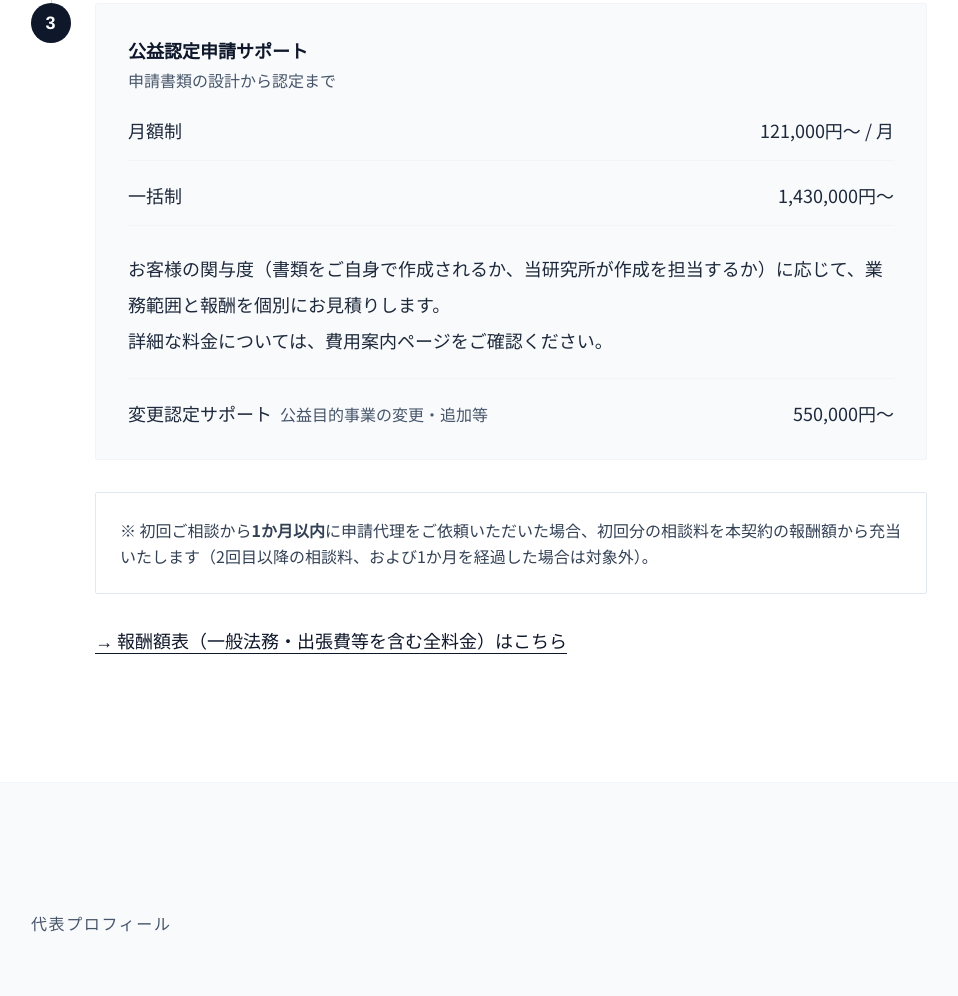
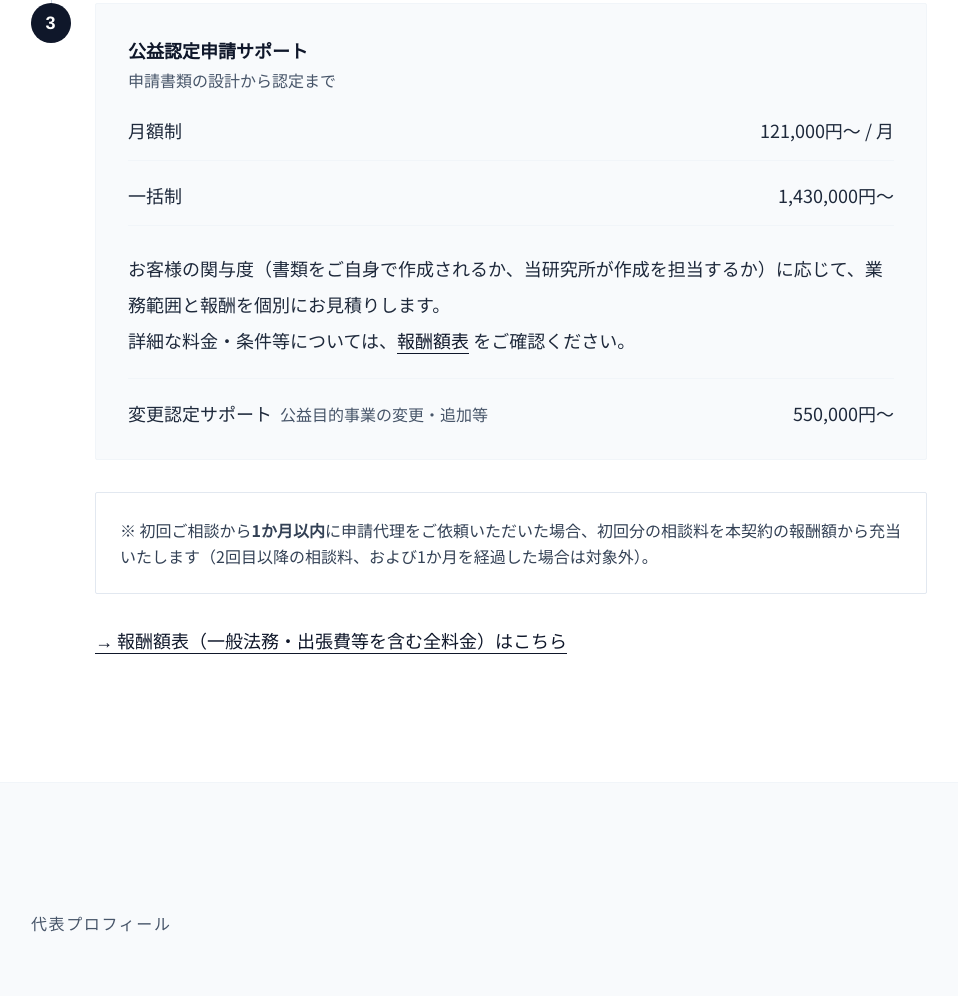
Before and after one commit to sky621tyo/atsumi-hiroyuki.jp, a plain HTML site: page koueki.html in a window 1280 px wide. Shown: the part 5309-6305 px from the top of the page, without its empty margins (161-1119 px from the left). Drawn offline with nearby package versions, Linux system fonts and the light colour scheme.

Commit message:
fix: rename 費用案内ページ to 報酬額表 and add link

```diff
--- a/koueki.html
+++ b/koueki.html
@@ -427,7 +427,7 @@
 
                             <p class="text-lg text-slate-800 leading-loose mb-4">
                                 お客様の関与度（書類をご自身で作成されるか、当研究所が作成を担当するか）に応じて、業務範囲と報酬を個別にお見積りします。<br>
-                                詳細な料金については、費用案内ページをご確認ください。
+                                詳細な料金・条件等については、<a href="fees.html" class="text-slate-900 border-b border-slate-900 hover:text-slate-700 hover:border-slate-500 transition-colors">報酬額表</a> をご確認ください。
                             </p>
 
                             <hr class="border-slate-100 my-5">
```
